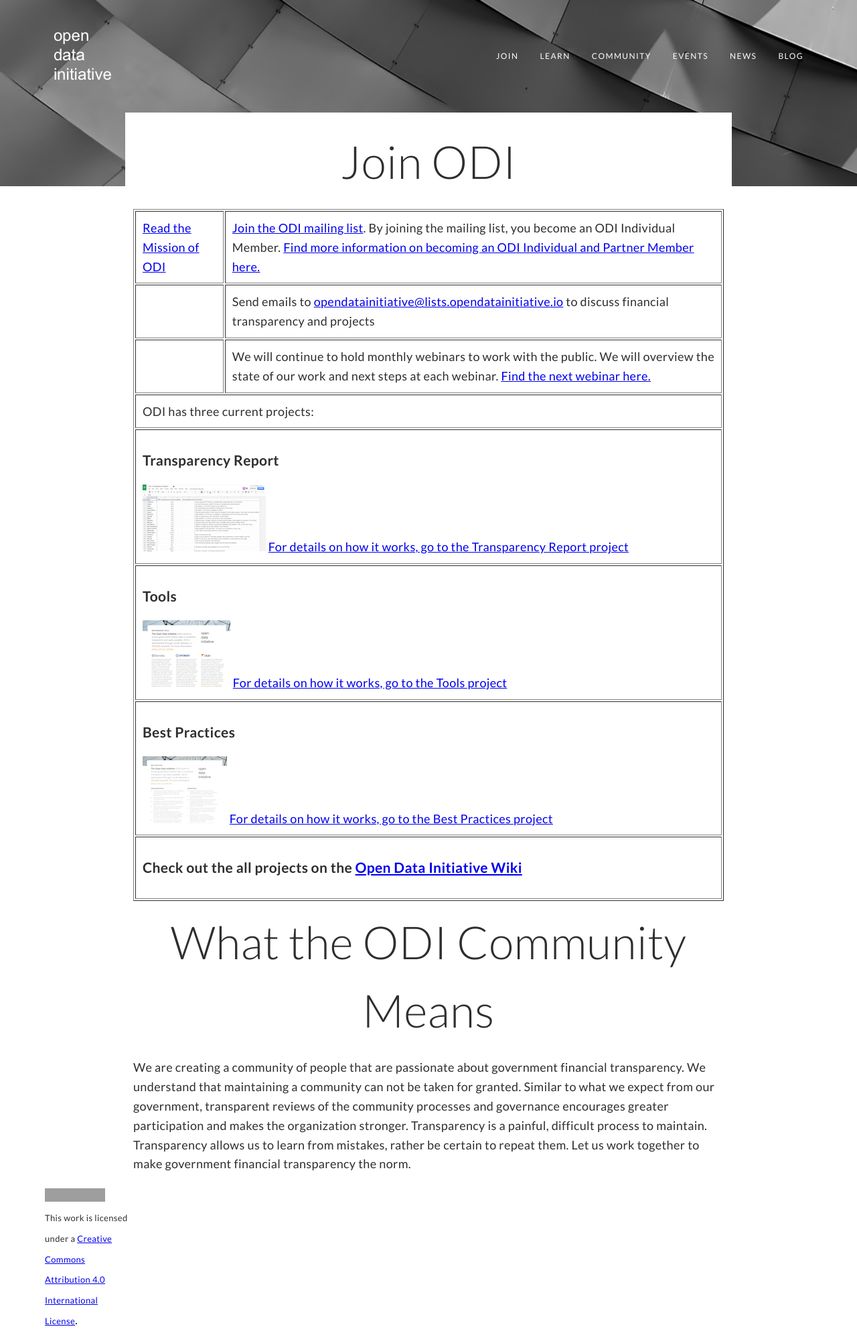
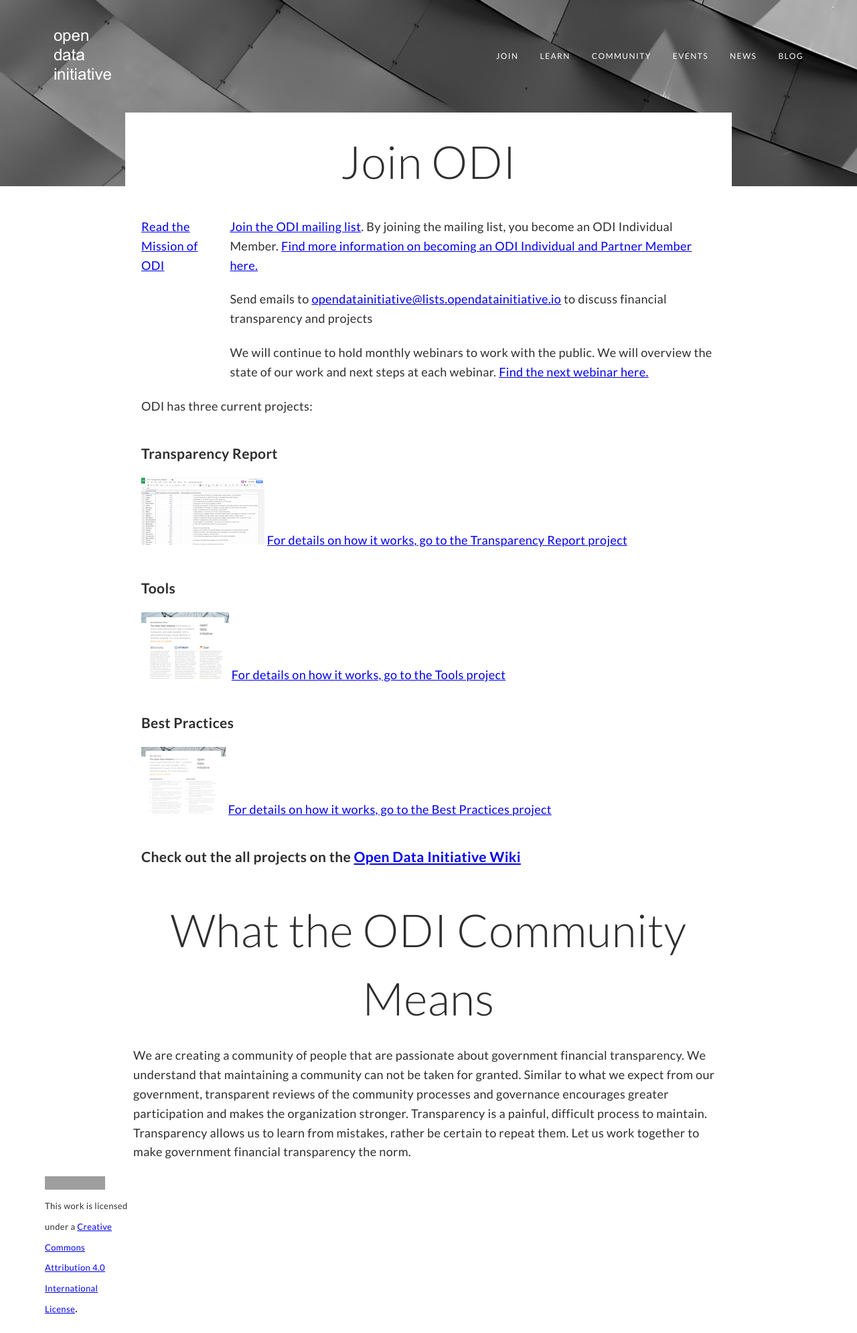
Before and after one commit to opendatainitiative/opendatainitiative.github.io, a Jekyll site: the page built from join.md, in a window 1280 px wide. Shown: the whole page at 67% size. Built offline with Jekyll 4.4.1, drawn with Linux system fonts in a browser that asks for light colours; grey boxes are pictures that could not be loaded.

Commit message:
remove the border from join.md

```diff
--- a/join.md
+++ b/join.md
@@ -6,7 +6,7 @@ title: Join
 
 # Join ODI
 
-<table border="1" cellpadding="10">
+<table border="0" cellpadding="10">
   <tr>
     <td><a href="/learn">Read the Mission of ODI</a>
     </td>
```
